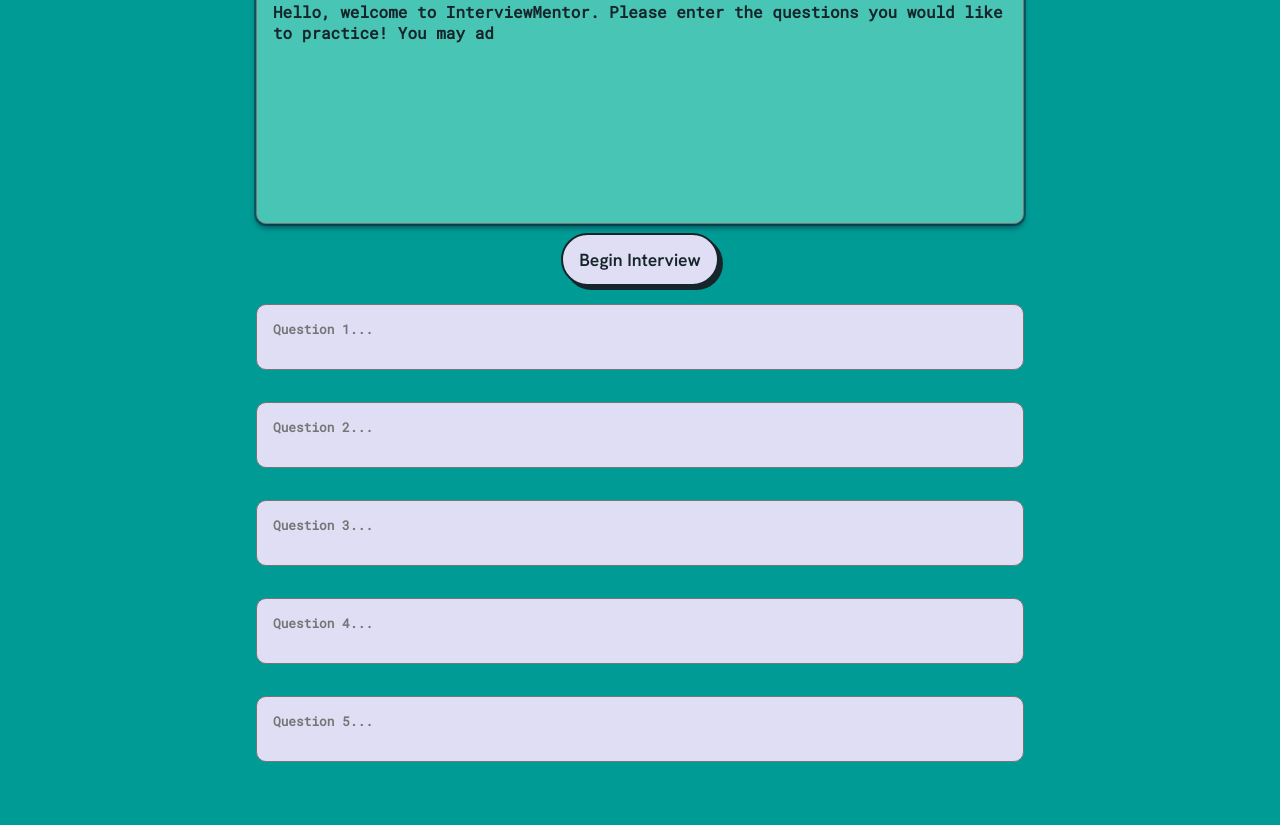
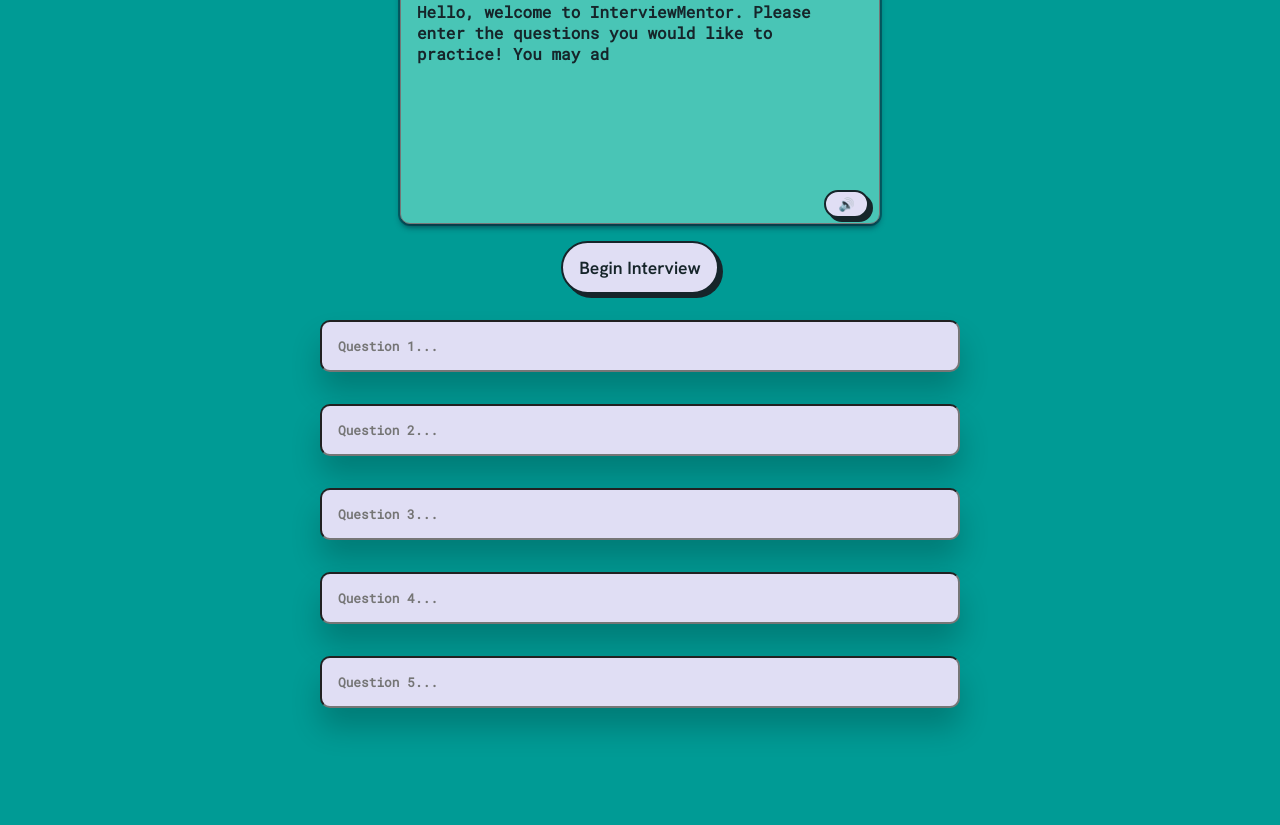
Before and after one commit to hkhan701/interview-mentor, a plain HTML site: page interview.html in a window 1280 px wide. Shown: the part 256-1081 px from the top of the page. Drawn offline with Linux system fonts and the light colour scheme.

Commit message:
added speaker button and auto scroll to bottom for better readability

```diff
--- a/css/styles.css
+++ b/css/styles.css
@@ -306,28 +306,46 @@
     background: radial-gradient(var(--color-black), var(--color-background) 35%);;
 }
 
-#response {
+.ai-response {
     resize: none;
     width: 100%;
     height: 100%;
+    margin: 0rem auto;
+    /* margin-bottom: 2rem; */
     font-family: var(--font-family-ai);
     font-size: var(--fs-300);
     color: var(--color-black);
     border-radius: 10px;
     padding: 1rem;
+    padding-bottom: 2rem;
     background-color: var(--color-secondary);
     box-shadow: rgba(6, 24, 44, 0.4) 0px 0px 0px 2px, rgba(6, 24, 44, 0.65) 0px 4px 6px -1px, rgba(255, 255, 255, 0.08) 0px 1px 0px inset;
 }
 
+.ai-response:focus {
+    outline: none;
+}
+
 .ai-text {
-    width: 60vw;
+    width: 30rem;
     height: 15rem;
     margin: 0 auto;
-    margin-bottom: 5rem;
     text-align: center;
+    position: relative;
 }
 
-       /* PULSE ANIMATION */
+.speaker {
+    position: absolute;
+    bottom: 0.4rem;
+    right: 0.7rem;
+    width: 2.8rem;
+    height: 1.7rem;
+    font-size: var(--fs-200);
+    text-align: center;
+    padding: 0;
+}
+
+    /* PULSE ANIMATION */
 
 .pulse {
     position: relative;
@@ -364,17 +382,22 @@
     }
 }
 
+.begin-interview {
+    margin-top: 0.5rem;
+}
+
 
 /* QUESTIONS */
 
-.questions {
+.question-form {
     display: flex;
     justify-content: center;
     align-items: center;
     flex-direction: column;
-    width: 60vw;
-    margin: 0 auto;
-    margin-bottom: 6rem;
+    max-width: 40rem;
+    margin: 6rem auto;
+    /* margin-top: 6rem;
+    margin-bottom: 6rem; */
     gap: 2rem;
 }
 
@@ -388,6 +411,15 @@
     border-radius: 10px;
     padding: 1rem;
     background-color: var(--color-text);
-    box-shadow: rgba(6, 24, 44, 0.4) 0px 0px 0px 2px, rgba(6, 24, 44, 0.65) 0px 4px 6px -1px, rgba(255, 255, 255, 0.08) 0px 1px 0px ins
+    box-shadow: rgba(0, 0, 0, 0.2) 0px 20px 30px;
+}
 
+@media screen and (max-width: 768px) {
+    .question-form {
+        width: 80vw;
+    }
+
+    .ai-text {
+        width: 70vw;
+    }
 }
--- a/interview.html
+++ b/interview.html
@@ -36,17 +36,18 @@
             </div>
         </span>
         <div class="ai-text">
-            <textarea id="response" readonly ></textarea>
-            <button class = "button-style begin-interview">Begin Interview</button>
+            <textarea class ="ai-response" readonly></textarea>
+            <button class="button-style speaker">🔊</button>
+            <button class = "button-style begin-interview" >Begin Interview</button>
         </div>
     </div>
 
-    <div class="questions">
-        <textarea class = "questions-area q1" placeholder="Question 1..."></textarea>
-        <textarea class = "questions-area q2" placeholder="Question 2..."></textarea>
-        <textarea class = "questions-area q3" placeholder="Question 3..."></textarea>
-        <textarea class = "questions-area q4" placeholder="Question 4..."></textarea>
-        <textarea class = "questions-area q5" placeholder="Question 5..."></textarea>
+    <div class="question-form">
+        <input class = "questions-area" id="q1" placeholder="Question 1..." type = "text"></input>
+        <input class = "questions-area" id="q2" placeholder="Question 2..." type = "text"></input>
+        <input class = "questions-area" id="q3" placeholder="Question 3..." type = "text"></input>
+        <input class = "questions-area" id="q4" placeholder="Question 4..." type = "text"></input>
+        <input class = "questions-area" id="q5" placeholder="Question 5..." type = "text"></input>
     </div>
 
     <footer>
--- a/js/app.js
+++ b/js/app.js
@@ -25,26 +25,53 @@
 
         let interval = setInterval(() => {
           if (index < text.length) {
-            pulseAnimationOn();
+            pulseAnimationOn(); // Indicate that the AI is speaking
             element.innerHTML += text.charAt(index);
             index++;
+            element.scrollTop = element.scrollHeight; // Scroll to bottom of textarea automatically
           } else {
             pulseAnimationOff();
             clearInterval(interval);
-            setTimeout(resolve, 2000);
+            setTimeout(resolve, 2000); // Wait 2 seconds before resolving
           }
 
     }, 50);
     });
 }
 
+// Form validation makes sure at least one question is filled out before beginning the interview
+
+function validateForm() {
+    const form = document.querySelector('.question-form');
+    const inputs = form.querySelectorAll('.questions-area');
+    const beginInterviewButton = document.querySelector('.begin-interview');
+
+    beginInterviewButton.addEventListener('click', (event) => {
+    let isFilled = false;
+
+    inputs.forEach((input) => {
+            if (input.value.trim() !== '') {
+            isFilled = true;
+            }
+        });
+
+        if (!isFilled) {
+            event.preventDefault();
+            alert('Please fill at least one question before beginning the interview.');
+        }
+    });
+}
+
+
+
 const startUp =  async () => {
-    const aiResponse = document.getElementById('response');
+    const aiResponse = document.querySelector('.ai-response');
     await typeText(aiResponse, "Hello, welcome to InterviewMentor. Please enter the questions you would like to practice! You may add up to 5 questions below.");
     await typeText(aiResponse, "When you are ready to begin, click the begin interview button.");
 }
 
 startUp();
+validateForm();
 
 const beginInterview = document.querySelector('.begin-interview');
 
```
